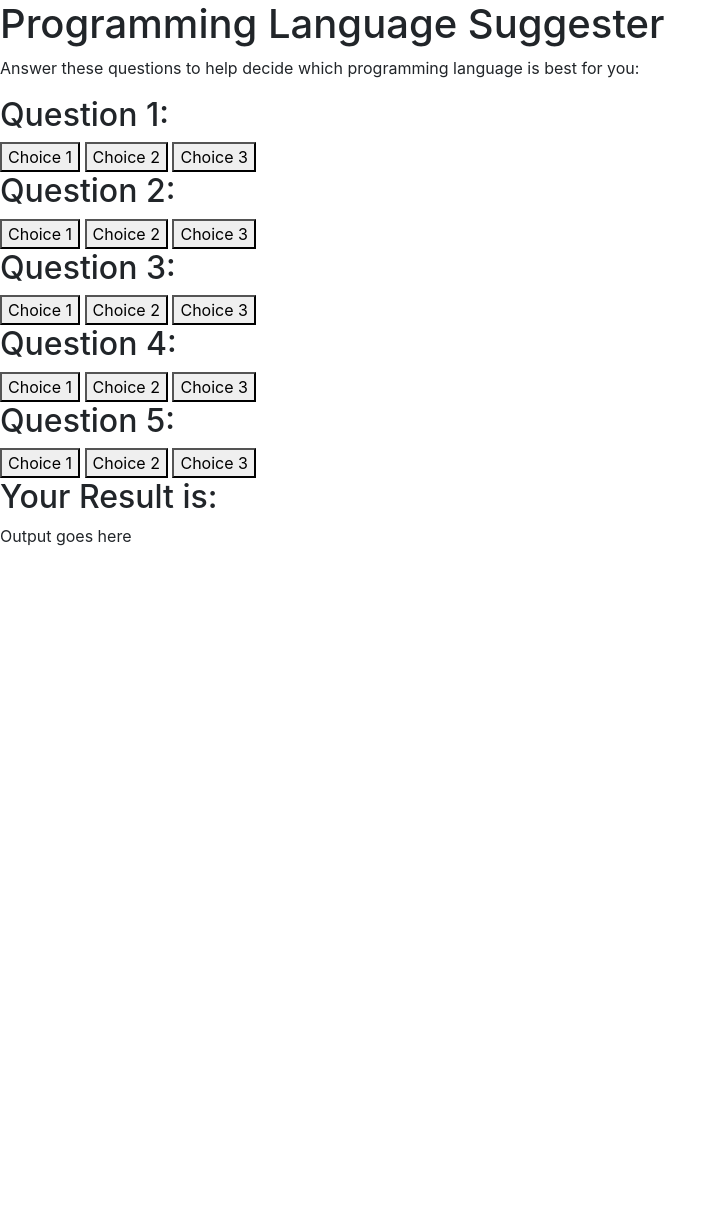
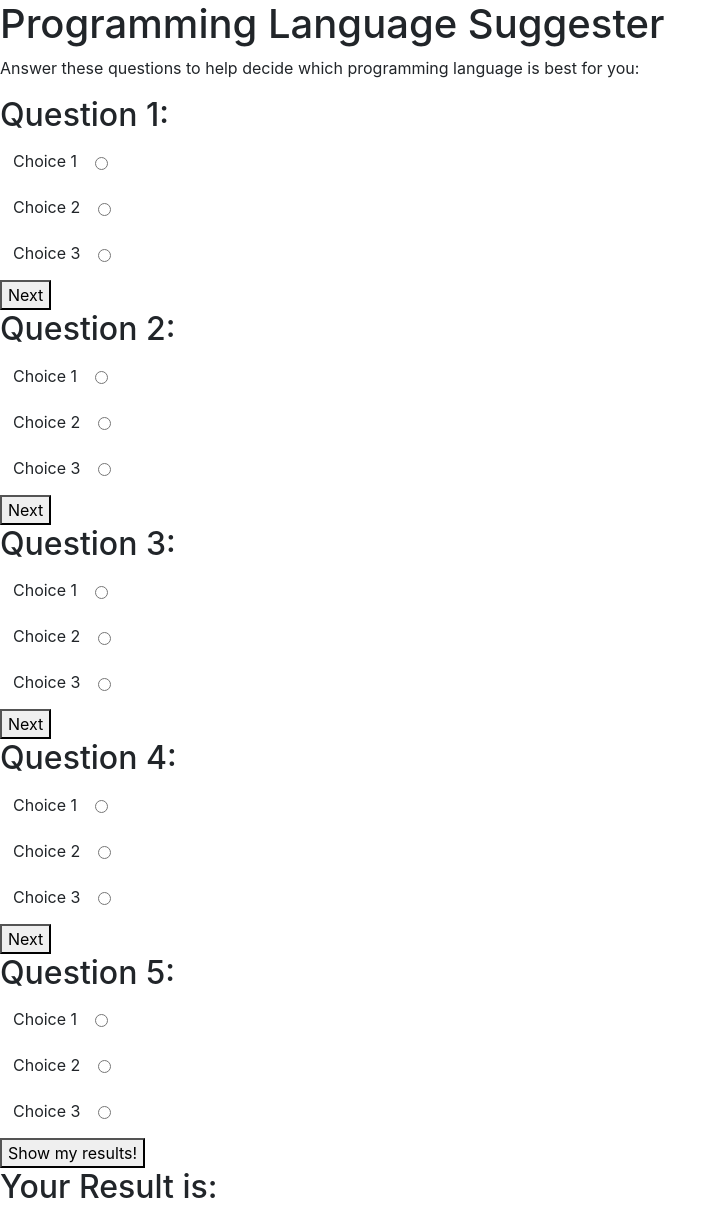
Before and after one commit to geoffreygao1/programming-language-suggester, a plain HTML site: page index.html in a window 1280 px wide. Shown: the top 1209 px of the page, without its empty margins (0-727 px from the left). Before the commit the page ends 800 px from the top, so only its background shows below. Drawn offline with Linux system fonts and the light colour scheme.

Commit message:
Changed button structure to use radio type with a next button

```diff
--- a/index.html
+++ b/index.html
@@ -11,44 +11,95 @@
 <body>
   <h1>Programming Language Suggester</h1>
   <p>Answer these questions to help decide which programming language is best for you:</p>
+  <form id="survey">
     <div id="question1">
       <h2>Question 1:</h2>
       <form id="answer1">
-      <button type="button" class="q1" id="choice1">Choice 1</button>
-      <button type="button" class="q1" id="choice2">Choice 2</button>
-      <button type="button" class="q1" id="choice3">Choice 3</button>
+        <div class="button">
+          <label class="btn" for="a1">Choice 1</label>
+          <input type="radio" name="q1" id="a1">
+        </div>
+        <div class="button">
+          <label class="btn" for="a2">Choice 2</label>
+          <input type="radio" name="q1" id="a2">
+        </div>
+        <div class="button">
+          <label class="btn" for="a3">Choice 3</label>
+          <input type="radio" name="q1" id="a3">
+        </div>
+        <button type="button" class="nextBtn" id="btnForQ1">Next</button>
       </form>
     </div>
     <div id="question2">
       <h2>Question 2:</h2>
       <form id="answer2">
-      <button type="button" class="q2" id="choice1">Choice 1</button>
-      <button type="button" class="q2" id="choice2">Choice 2</button>
-      <button type="button" class="q2" id="choice3">Choice 3</button>
+        <div class="button">
+          <label class="btn" for="a1">Choice 1</label>
+          <input type="radio" name="q2" id="a1">
+        </div>
+        <div class="button">
+          <label class="btn" for="a2">Choice 2</label>
+          <input type="radio" name="q2" id="a2">
+        </div>
+        <div class="button">
+          <label class="btn" for="a3">Choice 3</label>
+          <input type="radio" name="q2" id="a3">
+        </div>
+        <button type="button" class="nextBtn" id="btnForQ2">Next</button>
       </form>
     </div>
     <div id="question3">
       <h2>Question 3:</h2>
-    <form id="answer1">
-      <button type="button" class="q3" id="choice1">Choice 1</button>
-      <button type="button" class="q3" id="choice2">Choice 2</button>
-      <button type="button" class="q3" id="choice3">Choice 3</button>
+      <form id="answer3">
+        <div class="button">
+          <label class="btn" for="a1">Choice 1</label>
+          <input type="radio" name="q3" id="a1">
+        </div>
+        <div class="button">
+          <label class="btn" for="a2">Choice 2</label>
+          <input type="radio" name="q3" id="a2">
+        </div>
+        <div class="button">
+          <label class="btn" for="a3">Choice 3</label>
+          <input type="radio" name="q3" id="a3">
+        </div>
+        <button type="button" class="nextBtn" id="btnForQ3">Next</button>
       </form>
     </div>
     <div id="question4">
       <h2>Question 4:</h2>
-    <form id="answer1">
-      <button type="button" class="q4" id="choice1">Choice 1</button>
-      <button type="button" class="q4" id="choice2">Choice 2</button>
-      <button type="button" class="q4" id="choice3">Choice 3</button>
+      <form id="answer4">
+        <div class="button">
+          <label class="btn" for="a1">Choice 1</label>
+          <input type="radio" name="q4" id="a1">
+        </div>
+        <div class="button">
+          <label class="btn" for="a2">Choice 2</label>
+          <input type="radio" name="q4" id="a2">
+        </div>
+        <div class="button">
+          <label class="btn" for="a3">Choice 3</label>
+          <input type="radio" name="q4" id="a3">
+        </div>
+        <button type="button" class="nextBtn" id="btnForQ4">Next</button>
       </form>
     </div>
     <div id="question5">
       <h2>Question 5:</h2>
-    <form id="answer1">
-      <button type="button" class="q5" id="choice1">Choice 1</button>
-      <button type="button" class="q5" id="choice2">Choice 2</button>
-      <button type="button" class="q5" id="choice3">Choice 3</button>
+      <form id="answer5">
+        <div class="button">
+          <label class="btn" for="a1">Choice 1</label>
+          <input type="radio" name="q5" id="a1">
+        </div>
+        <div class="button">
+          <label class="btn" for="a2">Choice 2</label>
+          <input type="radio" name="q5" id="a2">
+        </div>
+        <div class="button">
+          <label class="btn" for="a3">Choice 3</label>
+          <input type="radio" name="q5" id="a3">
+        </div>
+        <button type="button" class="nextBtn" id="btnForQ5">Show my results!</button>
       </form>
     </div>
     <div id="result">
@@ -56,6 +107,7 @@
       <div id="output"> Output goes here
       </div>
     </div>
+  </form>
 
 </body>
 
```
Lines whose indentation alone changed are shown as unchanged.
